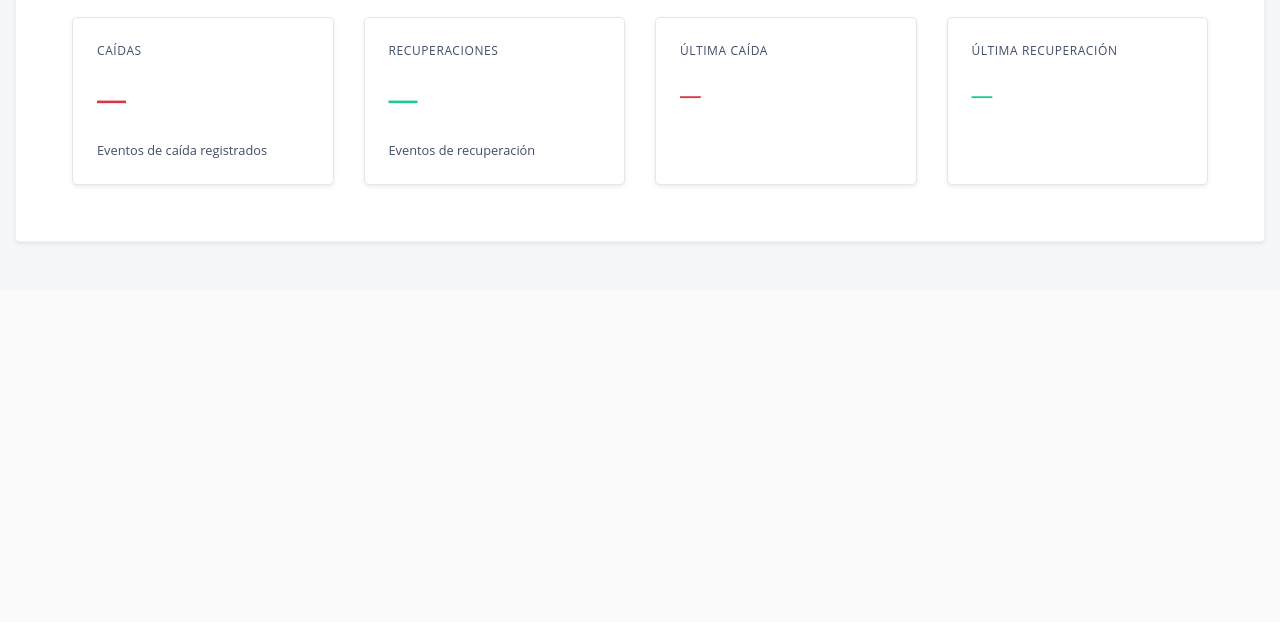
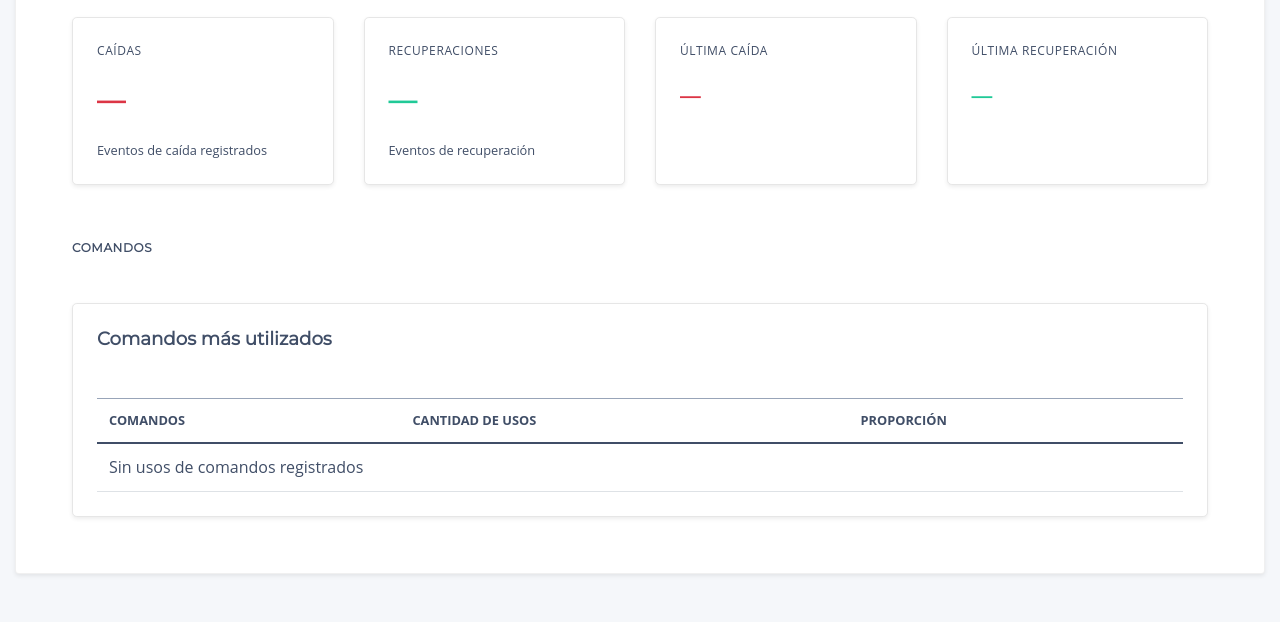
Before and after one commit to Nicole-TC/Proyecto_Hospital-Portfolio, a PHP site: template admin/vistas/chatbot/dashboard.php in a window 1280 px wide. Shown: the part 891-1513 px from the top of the page. Before the commit the page ends 1135 px from the top, so only its background shows below. Run offline with PHP 8.4, Linux system fonts and the light colour scheme; the template is opened without the code that fills it, so the values that code supplies are empty; some libraries are stand-ins or nearby versions.

Commit message:
FRON-56:Se agrego card comandos más usados en el dashboard

```diff
--- a/admin/app/cir-api/endpoints/bot-panel-e.php
+++ b/admin/app/cir-api/endpoints/bot-panel-e.php
@@ -107,6 +107,10 @@ switch ($action) {
         botPanel_llamar('/api/panel/auditoria?limite=' . $limite);
         break;
 
+    case 'comandos':
+        botPanel_llamar('/api/panel/comandos');
+        break;
+
     default:
         botPanel_responder(400, ['status' => 'error', 'message' => 'Acción no válida.']);
 }
--- a/admin/vistas/chatbot/dashboard.php
+++ b/admin/vistas/chatbot/dashboard.php
@@ -1,6 +1,6 @@
 <?php
 // Vista: Dashboard del bot (OmniBot Hospital)
-// Datos desde bot-panel-e.php: estado + conversaciones + auditoría.
+// Datos desde bot-panel-e.php: estado + conversaciones + auditoría + comandos.
 ?>
 <div class="container-fluid py-3">
     <div class="card p-4 shadow-sm">
@@ -139,6 +139,31 @@
                 </div>
             </div>
         </div>
+
+        <h6 class="fw-bold text-muted text-uppercase mb-3 mt-4" style="font-size: 0.75rem; letter-spacing: 0.05em;">
+            Comandos
+        </h6>
+        <div class="card shadow-sm border rounded-3 bg-white">
+            <div class="card-body">
+                <h5 class="fw-bold mb-3">Comandos más utilizados</h5>
+                <div class="table-responsive">
+                    <table class="table align-middle mb-0">
+                        <thead>
+                            <tr class="text-muted small text-uppercase">
+                                <th scope="col">Comandos</th>
+                                <th scope="col">Cantidad de usos</th>
+                                <th scope="col">Proporción</th>
+                            </tr>
+                        </thead>
+                        <tbody id="dash-comandos-tbody">
+                            <tr>
+                                <td colspan="3" class="text-muted">Cargando...</td>
+                            </tr>
+                        </tbody>
+                    </table>
+                </div>
+            </div>
+        </div>
     </div>
 </div>
 
@@ -151,6 +176,7 @@ document.addEventListener("DOMContentLoaded", function () {
     // Guardamos la ultima respuesta buena, por si el bot se cae
     var datosConversacionesOk = null;
     var datosAuditoriaOk = null;
+    var datosComandosOk = null;
 
     // Escribe un texto en un elemento por su id
     function escribir(id, texto, color) {
@@ -302,11 +328,146 @@ document.addEventListener("DOMContentLoaded", function () {
             });
     }
 
+    // ----- 4) Comandos mas usados -----
+    function mostrarComandos(lista) {
+        var tbody = document.getElementById("dash-comandos-tbody");
+        var i;
+        var maxUsos;
+        var item;
+        var porcentaje;
+        var filas = 0;
+        var tr;
+        var tdComando;
+        var tdCantidad;
+        var tdBarra;
+        var filaBarra;
+        var cajaProgress;
+        var barra;
+        var textoPct;
+
+        if (!tbody) {
+            return;
+        }
+
+        tbody.innerHTML = "";
+
+        if (!lista || lista.length === 0) {
+            tr = document.createElement("tr");
+            tdComando = document.createElement("td");
+            tdComando.colSpan = 3;
+            tdComando.className = "text-muted";
+            tdComando.textContent = "Sin usos de comandos registrados";
+            tr.appendChild(tdComando);
+            tbody.appendChild(tr);
+            return;
+        }
+
+        // El mayor uso sirve para armar la barra
+        maxUsos = 0;
+        for (i = 0; i < lista.length; i++) {
+            item = lista[i];
+            // Ocultar /comando@nombre_bot
+            if (String(item.comando || "").indexOf("@") !== -1) {
+                continue;
+            }
+            if (Number(item.cantidad) > maxUsos) {
+                maxUsos = Number(item.cantidad);
+            }
+        }
+
+        for (i = 0; i < lista.length; i++) {
+            item = lista[i];
+            if (String(item.comando || "").indexOf("@") !== -1) {
+                continue;
+            }
+
+            porcentaje = 0;
+            if (maxUsos > 0) {
+                porcentaje = Math.round((Number(item.cantidad) / maxUsos) * 100);
+            }
+
+            tr = document.createElement("tr");
+
+            tdComando = document.createElement("td");
+            tdComando.className = "fw-semibold";
+            tdComando.style.color = "#20c997";
+            tdComando.textContent = String(item.comando || "");
+            tr.appendChild(tdComando);
+
+            tdCantidad = document.createElement("td");
+            tdCantidad.textContent = String(item.cantidad || 0);
+            tr.appendChild(tdCantidad);
+
+            // Barra de proporcion
+            barra = document.createElement("div");
+            barra.className = "progress-bar";
+            barra.setAttribute("role", "progressbar");
+            barra.style.width = porcentaje + "%";
+            barra.style.backgroundColor = "#20c997";
+
+            cajaProgress = document.createElement("div");
+            cajaProgress.className = "progress flex-grow-1";
+            cajaProgress.style.height = "6px";
+            cajaProgress.style.maxWidth = "180px";
+            cajaProgress.appendChild(barra);
+
+            textoPct = document.createElement("span");
+            textoPct.className = "small text-muted";
+            textoPct.textContent = porcentaje + "%";
+
+            filaBarra = document.createElement("div");
+            filaBarra.className = "d-flex align-items-center gap-2";
+            filaBarra.appendChild(cajaProgress);
+            filaBarra.appendChild(textoPct);
+
+            tdBarra = document.createElement("td");
+            tdBarra.appendChild(filaBarra);
+            tr.appendChild(tdBarra);
+
+            tbody.appendChild(tr);
+            filas = filas + 1;
+        }
+
+        if (filas === 0) {
+            tr = document.createElement("tr");
+            tdComando = document.createElement("td");
+            tdComando.colSpan = 3;
+            tdComando.className = "text-muted";
+            tdComando.textContent = "Sin usos de comandos registrados";
+            tr.appendChild(tdComando);
+            tbody.appendChild(tr);
+        }
+    }
+
+    function cargarComandos() {
+        fetch(API_URL + "?action=comandos")
+            .then(function (respuesta) {
+                return respuesta.json();
+            })
+            .then(function (datos) {
+                if (datos.status !== "success") {
+                    throw new Error("No se pudieron leer los comandos");
+                }
+
+                var lista = datos.comandos || [];
+                datosComandosOk = lista;
+                mostrarComandos(lista);
+            })
+            .catch(function () {
+                if (datosComandosOk) {
+                    mostrarComandos(datosComandosOk);
+                } else {
+                    mostrarComandos([]);
+                }
+            });
+    }
+
     // Carga todo el dashboard
     function cargarDashboard() {
         cargarEstado();
         cargarConversaciones();
         cargarAuditoria();
+        cargarComandos();
     }
 
     // Primera carga
```
